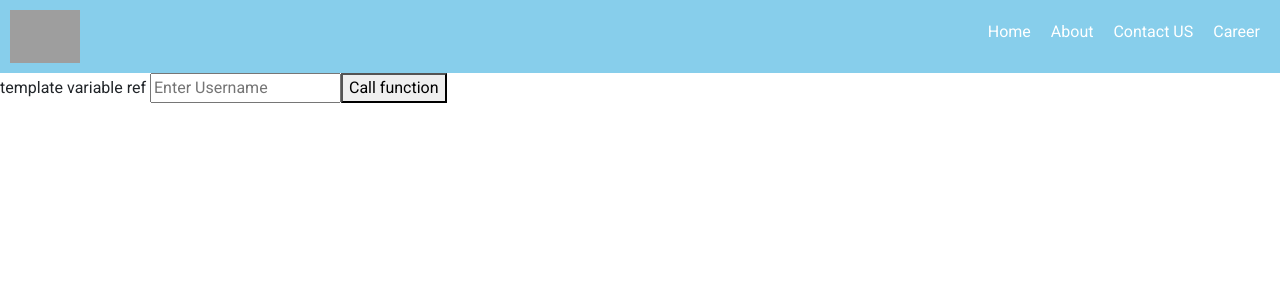
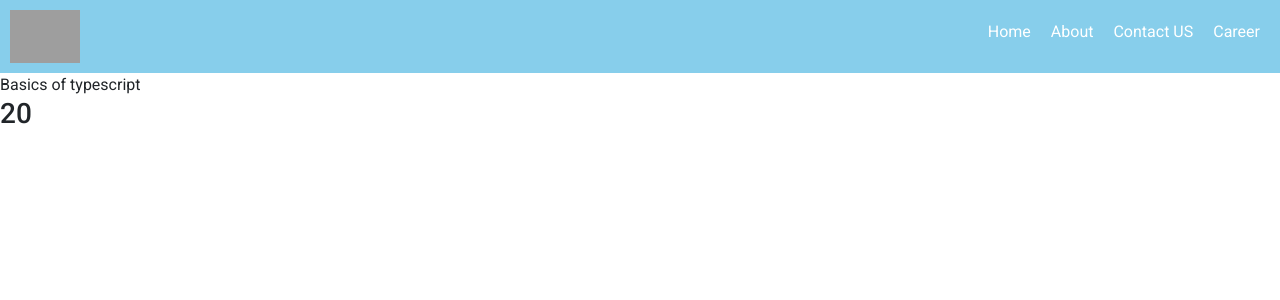
Before and after one commit to iampavanmun18/my-first-project, an Angular app: page / in a window 1280 px wide. Shown: the top 300 px of the page. Built offline with nearby package versions, Linux system fonts and the light colour scheme; grey boxes are pictures that could not be loaded.

Commit message:
typescript for defining types inside angular

```diff
--- a/src/app/app.component.html
+++ b/src/app/app.component.html
@@ -1,6 +1,4 @@
 <app-header></app-header>
 {{title}}
 
-<input type="text" #box placeholder="Enter Username"/>
-<!-- this will give the reference to template variable thr #box -->
-<button (click)="getValue(box.value)">Call function</button>
+<h3>{{data}}</h3>
--- a/src/app/app.component.ts
+++ b/src/app/app.component.ts
@@ -6,9 +6,7 @@ import { Component } from '@angular/core';
   styleUrls: ['./app.component.css'],
 })
 export class AppComponent {
-  title= "template variable ref"
-  getValue(item:any){
-    console.warn('*************', item)
-  }
+  title= "Basics of typescript";
+  data:number = 20
 
 }
```
